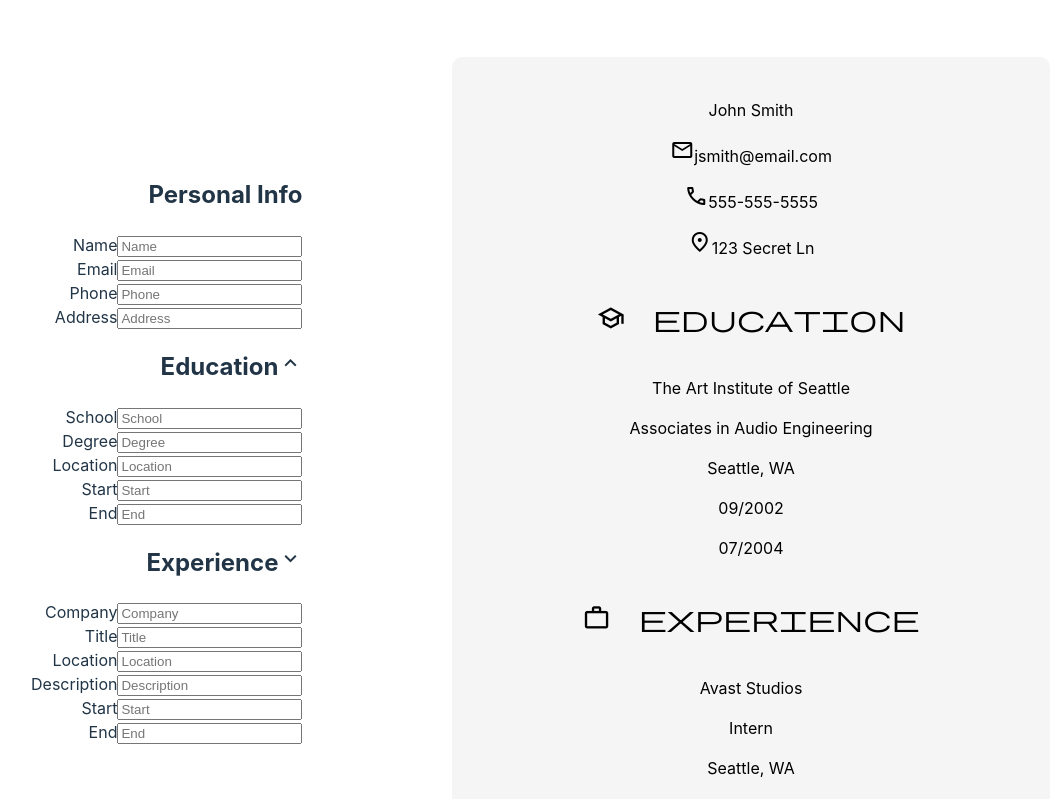
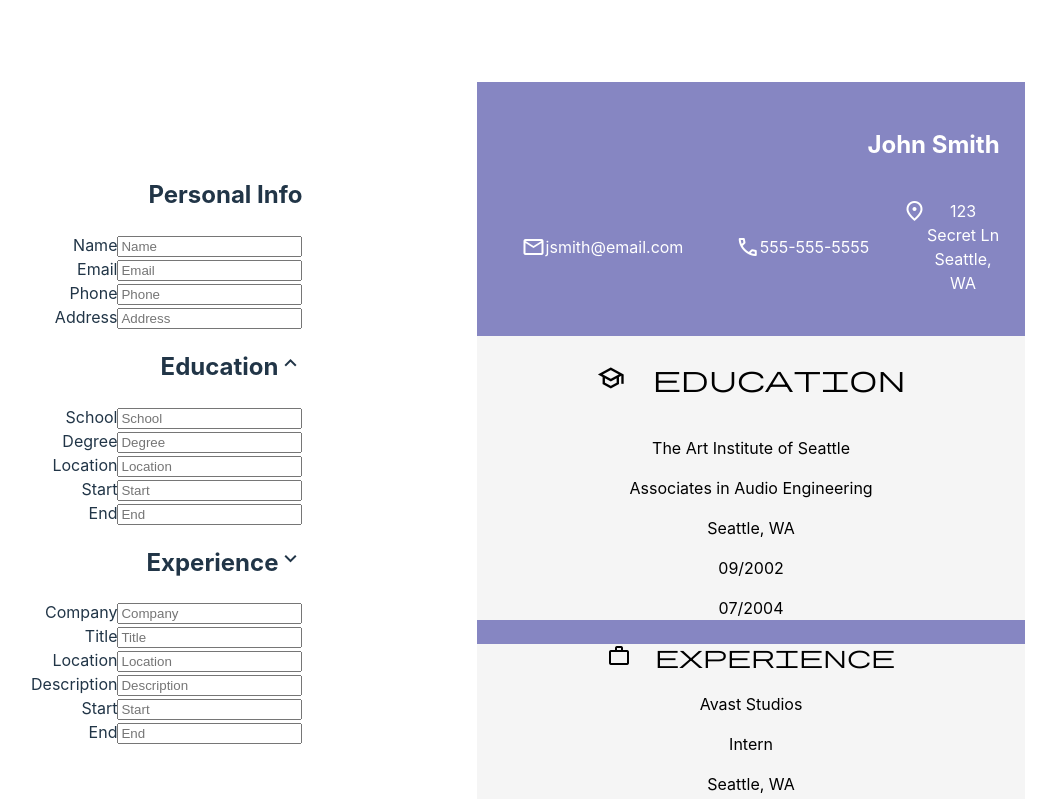
Before and after one commit to dielawn/cv-project, a React (Vite) app: page / in a window 1280 px wide. Shown: the top 799 px of the page, without its empty margins (126-1182 px from the left). Built offline with nearby package versions, Linux system fonts and the light colour scheme.

Commit message:
header centering and styling

```diff
--- a/src/App.css
+++ b/src/App.css
@@ -15,7 +15,7 @@
 }
 .cvDiv {
   max-width: 45%;
-  background-color: whitesmoke;
+
   color: black;
   border-radius: 10px;
  padding: 25px;
@@ -44,3 +44,29 @@
   'GRAD' 0,
   'opsz' 24
 }
+header {
+  padding: 25px;
+  color: white;
+  display: grid;
+  grid-template-columns: repeat(auto-fill, minmax(200px, 1fr) );
+  align-items: center;
+  text-align: center;
+
+}
+.name {
+  grid-row: 1 / 2;
+  grid-column: 1 / 4;
+  text-align: end;
+}
+.educationDiv,
+.experienceDiv {
+  background-color: whitesmoke;
+
+}
+.container {
+  background-color: rgba(2, 2, 127, 0.475);
+}
+.flex {
+  display: flex;
+  justify-content: center;
+}
--- a/src/App.jsx
+++ b/src/App.jsx
@@ -13,7 +13,9 @@ function App() {
         name: defaultInfo.info.name,
         email: defaultInfo.info.email,
         phone: defaultInfo.info.phone,
-        address: defaultInfo.info.address
+        address: defaultInfo.info.address,
+        city: defaultInfo.info.city,
+        state: defaultInfo.info.state
       },
       education:{
         school: defaultInfo.education.school,
--- a/src/CV.jsx
+++ b/src/CV.jsx
@@ -2,19 +2,20 @@
 export const CV = ({data}) => {
 
     return (
-        <>
+        <div className="container">
          {/* header */}
 
             <header>
-                <p>{data.info.name}</p>
-                <p><span className="material-symbols-outlined">mail</span>{data.info.email}</p>
-                <p><span className="material-symbols-outlined">call</span>{data.info.phone}</p>
-                <p><span className="material-symbols-outlined">location_on</span>{data.info.address}</p>
+                <h2 className="name">{data.info.name}</h2>
+                <p className="flex"><span className="material-symbols-outlined">mail</span>{data.info.email}</p>
+                <p className="flex"><span className="material-symbols-outlined">call</span>{data.info.phone}</p>
+                <p className="flex"><span className="material-symbols-outlined">location_on</span>{data.info.address}<br></br>
+                {data.info.city}, {data.info.state}</p>
             </header>
         {/* education */}
 
-            <div>
-            <span className="material-symbols-outlined"><h3>school Education</h3></span>
+            <div className="educationDiv">
+            <span className="material-symbols-outlined flex"><h3>school Education</h3></span>
                 <p>{data.education.school}</p>
                 <p>{data.education.degree}</p>
                 <p>{data.education.location}</p>
@@ -23,8 +24,8 @@ export const CV = ({data}) => {
             </div>
 
         {/* experience */}
-            <div>
-            <span className="material-symbols-outlined"><h3>work Experience</h3></span>
+            <div className="experienceDiv">
+            <span ><h3 className="material-symbols-outlined flex">work Experience</h3></span>
                 <p>{data.experience.company}</p>
                 <p>{data.experience.title}</p>
                 <p>{data.experience.location}</p>
@@ -32,6 +33,6 @@ export const CV = ({data}) => {
                 <p>{data.experience.start}</p>
                 <p>{data.experience.end}</p>
             </div>
-        </>
+        </div>
     )
 }
```
